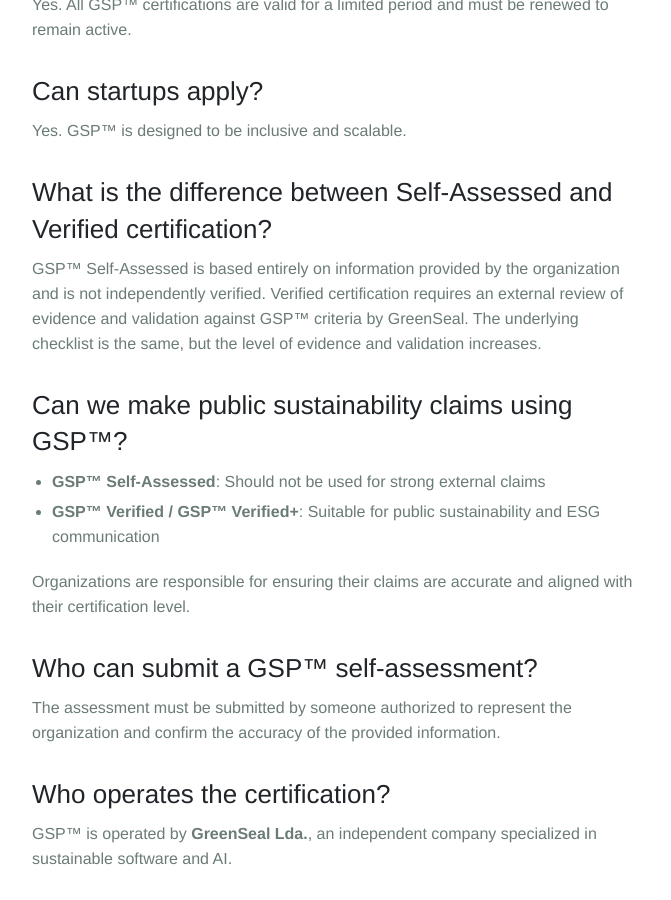
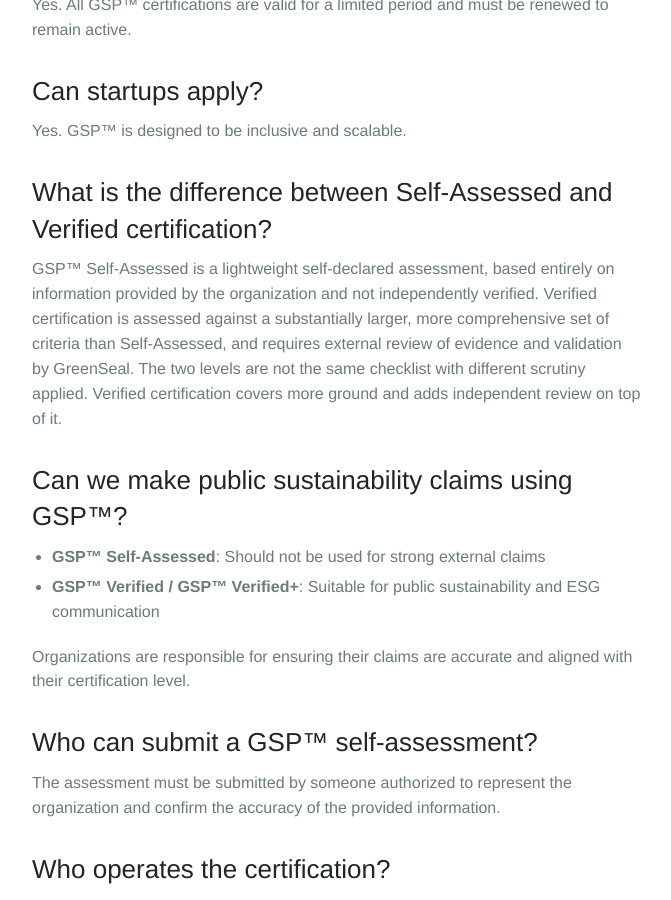
Before and after one commit to luiscruz/greenseal-website, a Jekyll site: the page built from gsp/faq.md, in a window 1280 px wide and 900 px high, scrolled down 2104 px. Shown: the whole window, without its empty margins (143-814 px from the left). Built offline with Jekyll 4.4.1, drawn with Linux system fonts in a browser that asks for light colours.

Commit message:
Correct claim that GSP Level 1 and Level 2 share the same checklist
Level 1 is a separate, lighter self-assessment; Level 2 covers a substantially larger set of criteria in addition to independent verification.

```diff
--- a/gsp/faq.md
+++ b/gsp/faq.md
@@ -61,9 +61,9 @@
 Yes. GSP™ is designed to be inclusive and scalable.
 
 ## What is the difference between Self-Assessed and Verified certification?
-GSP™ Self-Assessed is based entirely on information provided by the organization and is not independently verified.
-Verified certification requires an external review of evidence and validation against GSP™ criteria by GreenSeal.
-The underlying checklist is the same, but the level of evidence and validation increases.
+GSP™ Self-Assessed is a lightweight self-declared assessment, based entirely on information provided by the organization and not independently verified.
+Verified certification is assessed against a substantially larger, more comprehensive set of criteria than Self-Assessed, and requires external review of evidence and validation by GreenSeal.
+The two levels are not the same checklist with different scrutiny applied. Verified certification covers more ground and adds independent review on top of it.
 
 ## Can we make public sustainability claims using GSP™?
 
```
Also changed, not shown: gsp/levels.md (+1 -1 lines).
